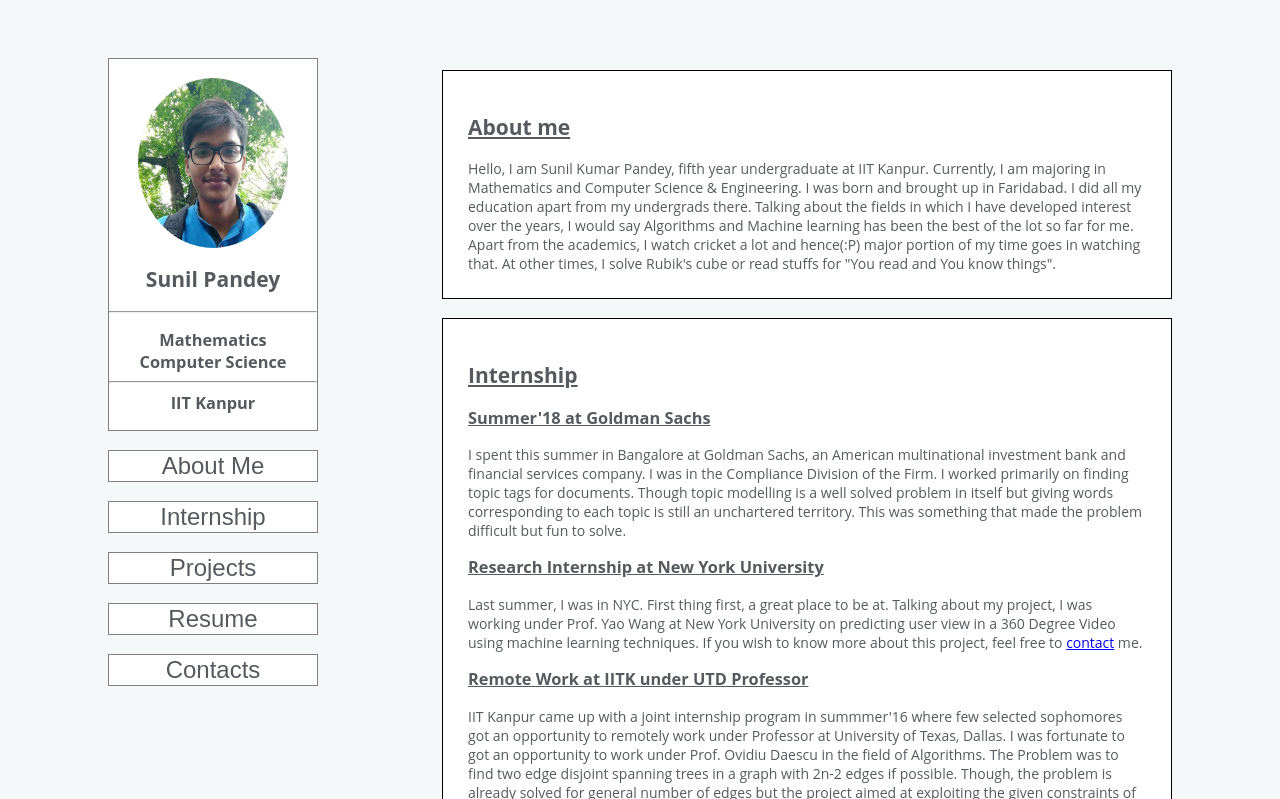
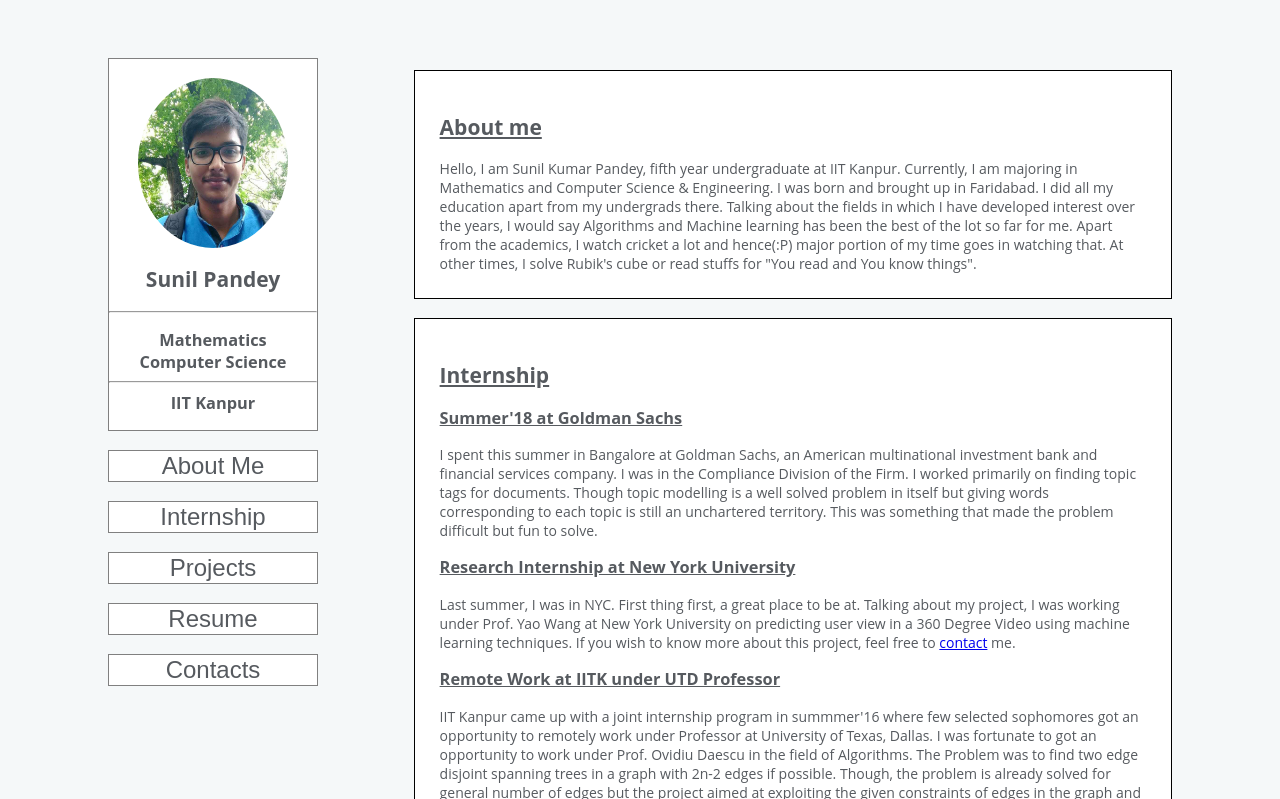
Before and after one commit to kpsunil/kpsunil.github.io, a plain HTML site: page index.html in a window 1280 px wide. Shown: the top 799 px of the page. Drawn offline with Linux system fonts and the light colour scheme.

Commit message:
Update CSS

```diff
--- a/css/main.css
+++ b/css/main.css
@@ -28,8 +28,9 @@ button {
 
 #content {
 	float: right;
-	width: 730px;
+	width: 60%;
 	margin-right: 100px;
+	margin-left: 100px;
 	margin-top: 5px;
 	display: inline;
 }
```
